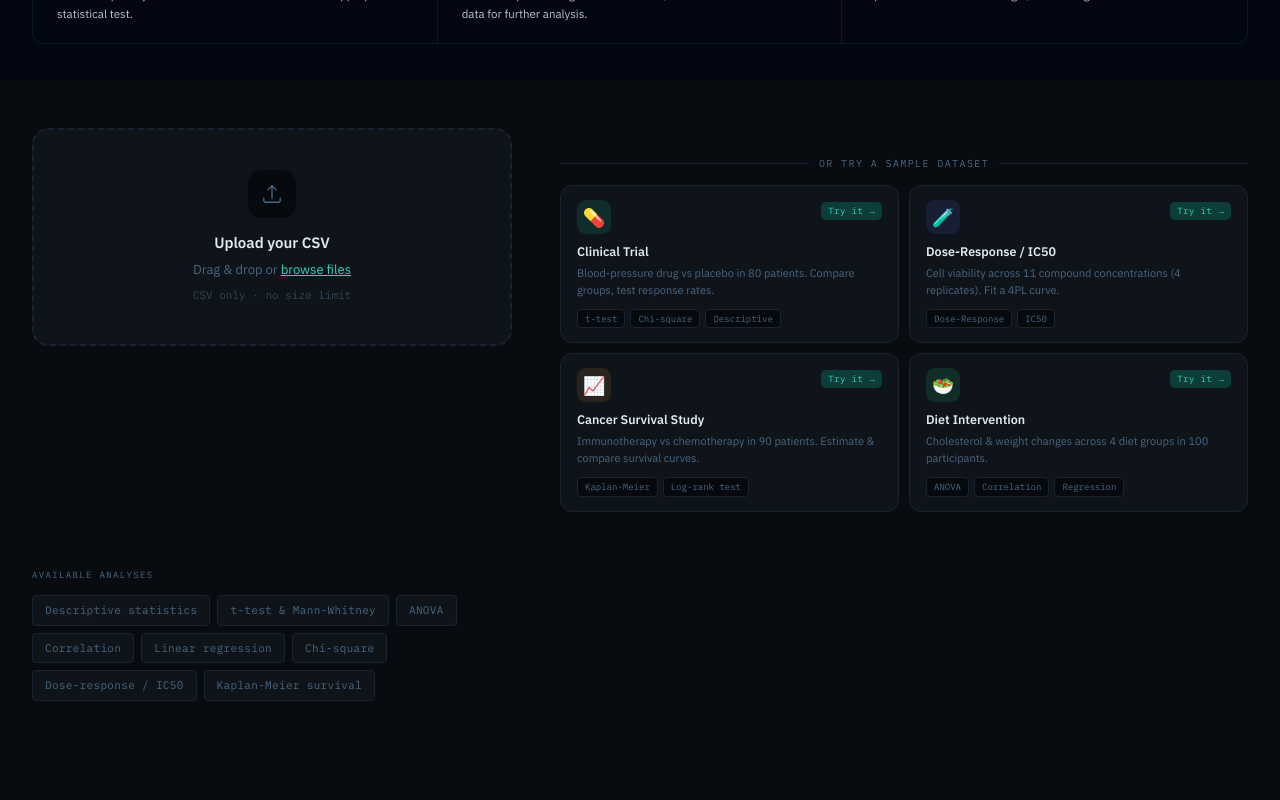
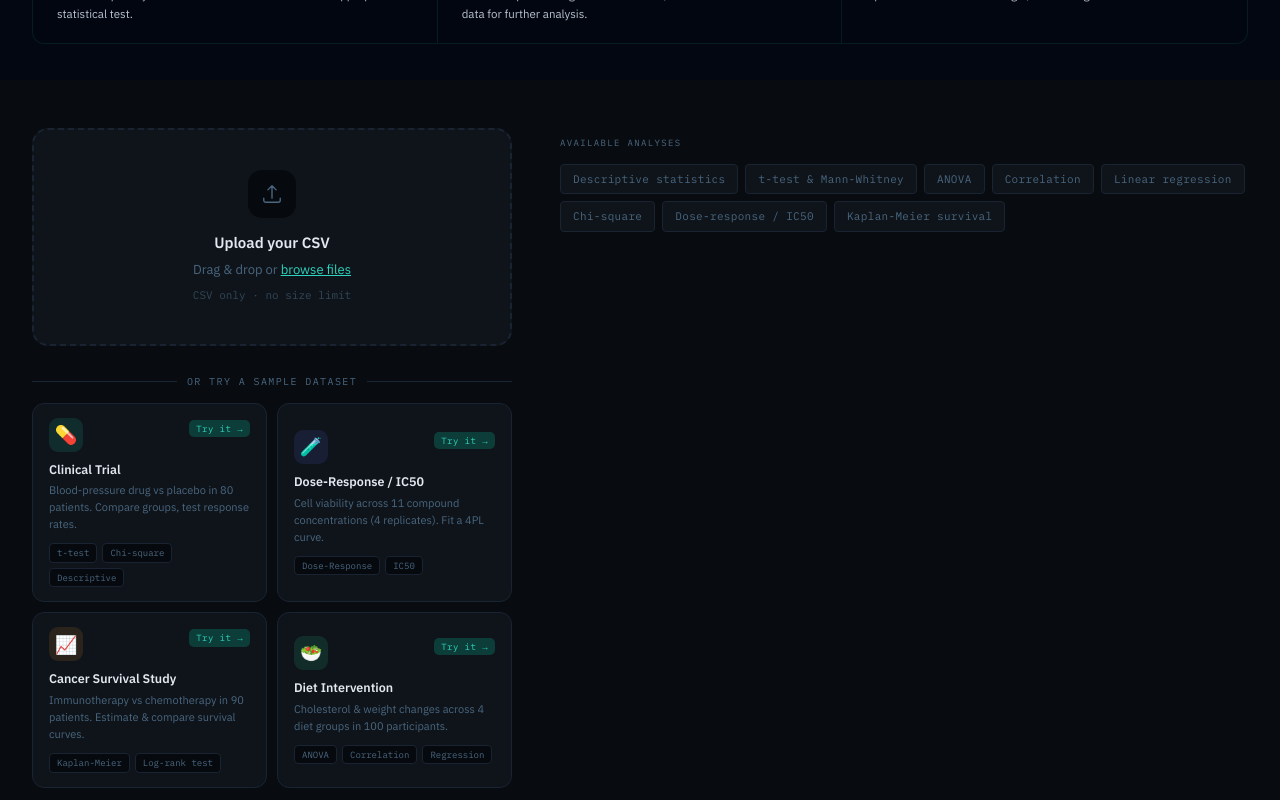
Before and after one commit to Suraj-S23/statlab, a React (Vite) app in the folder frontend/: page / in a window 1280 px wide. Shown: the part 720-1520 px from the top of the page. Built offline with nearby package versions, Linux system fonts and the light colour scheme; no server answers.

Commit message:
adding sample demo 2

```diff
--- a/frontend/index.html
+++ b/frontend/index.html
@@ -5,7 +5,7 @@
     <link rel="icon" type="svg" href="/labrat-logo-final.svg" />
     <meta name="viewport" content="width=device-width, initial-scale=1.0" />
     <meta name="description" content="LabRat: professional statistical analysis for researchers. t-tests, ANOVA, regression, survival analysis and more. No coding required." />
-    <title>LabRat — Statistical Analysis for Researchers</title>
+    <title>LabRat: Statistical Analysis for Researchers</title>
     <link rel="preconnect" href="https://fonts.googleapis.com" />
     <link rel="preconnect" href="https://fonts.gstatic.com" crossorigin />
     <link href="https://fonts.googleapis.com/css2?family=IBM+Plex+Mono:wght@400;500;600&family=IBM+Plex+Sans:wght@300;400;500;600;700&display=swap" rel="stylesheet" />
--- a/frontend/src/App.tsx
+++ b/frontend/src/App.tsx
@@ -506,8 +506,10 @@ export default function App() {
 
             {/* ── Below fold: upload + pills ── */}
             <div style={{ maxWidth: 1400, margin: "0 auto", padding: "48px 32px 80px", display: "grid", gridTemplateColumns: "480px 1fr", gap: 48, alignItems: "start" }}>
-              <UploadZone onUpload={setData} />
-              <SampleDatasets onUpload={setData} />
+              <div>
+                <UploadZone onUpload={setData} />
+                <SampleDatasets onUpload={setData} />
+              </div>
               <div style={{ paddingTop: 8 }}>
                 <div style={{ fontFamily: "var(--font-mono)", fontSize: 9, color: "var(--text-muted)", letterSpacing: "0.15em", textTransform: "uppercase" as const, marginBottom: 14 }}>
                   Available analyses
```
Also changed, not shown: frontend/public/samples/clinical_trial.csv (renamed from frontend/public/samples/clinical_trial (1).csv), frontend/public/samples/dose_response.csv (renamed from frontend/public/samples/dose_response (1).csv).
